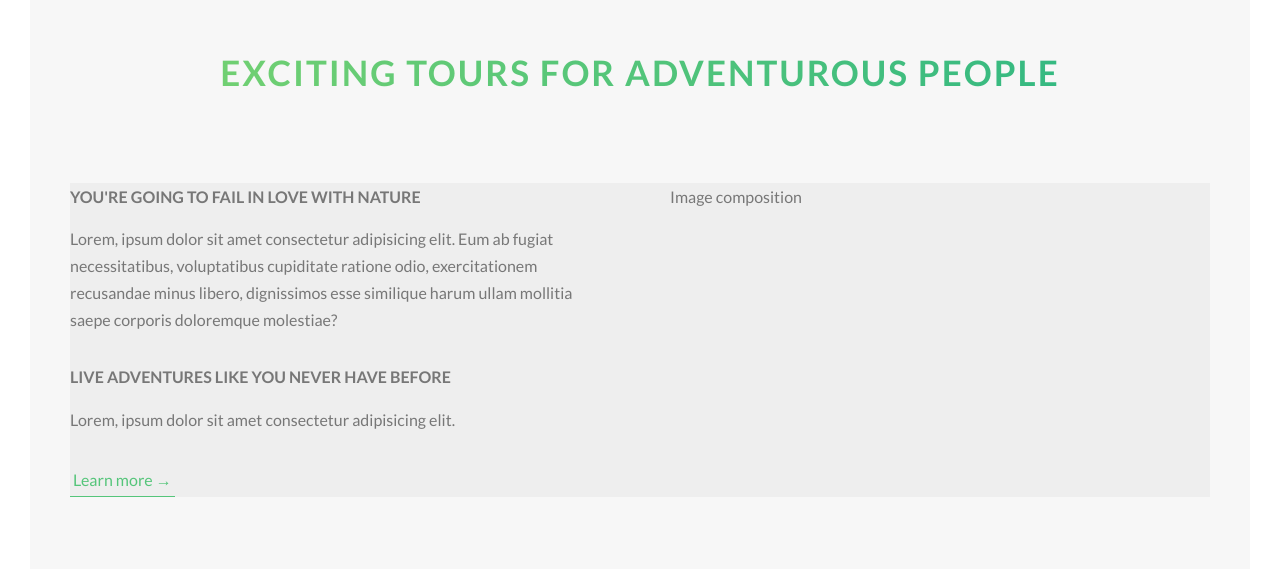
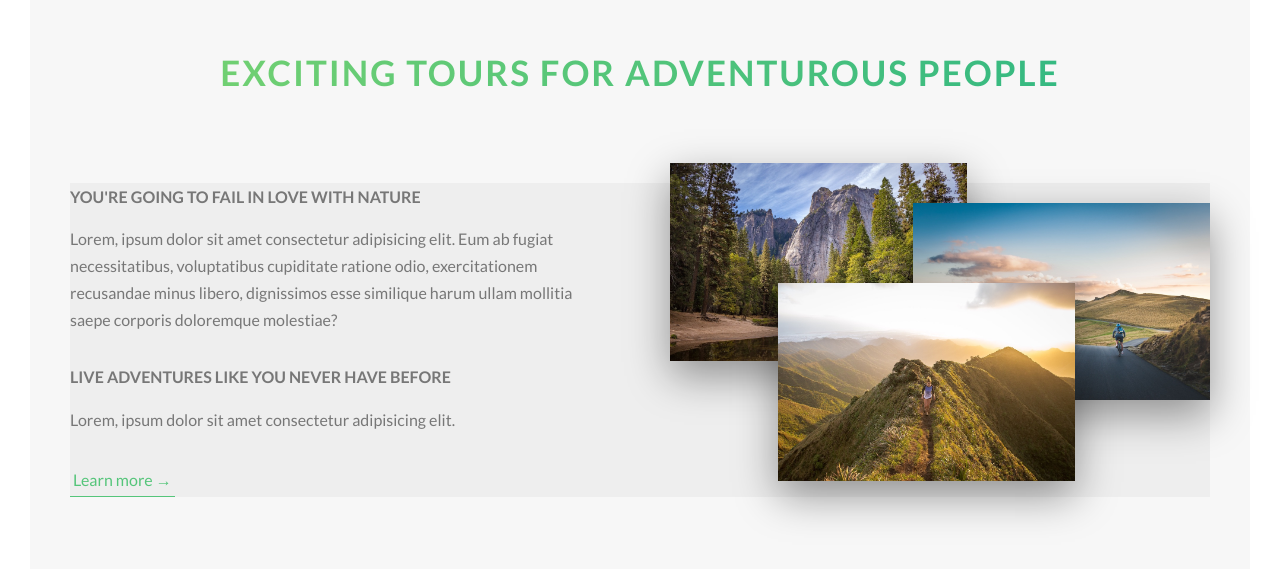
Before and after one commit to annguyen0505/css-trainning, a website: page index.html in a window 1280 px wide. Shown: the part 997-1566 px from the top of the page. Drawn offline with Linux system fonts and the light colour scheme.

Commit message:
practive with composition components

```diff
--- a/index.html
+++ b/index.html
@@ -121,7 +121,13 @@
                     </p>
                     <a href="#" class="btn-text">Learn more &rarr;</a>
                 </div>
-                <div class="col-1-of-2">Image composition</div>
+                <div class="col-1-of-2">
+                    <div class="composition">
+                        <img src="/img/nat-1-large.jpg" alt="" class="composition__photo composition__photo--p1">
+                        <img src="/img/nat-2-large.jpg" alt="" class="composition__photo composition__photo--p2">
+                        <img src="/img/nat-3-large.jpg" alt="" class="composition__photo composition__photo--p3" composition__photo--p1>
+                    </div>
+                </div>
             </div>
         </section>
     </main>
--- /dev/null
+++ b/sass/components/_composition.scss
@@ -0,0 +1,39 @@
+.composition {
+    position: relative;
+
+    &__photo {
+        width: 55%;
+        position: absolute;
+        box-shadow: 0 1.5rem 4rem rgba($color-black, .4);
+        z-index: 10;
+        transition: all .2s;
+
+        &--p1 {
+            left: 0;
+            top: -2rem;
+        }
+
+        &--p2 {
+            top: 2rem;
+            right: 0;
+        }
+
+        &--p3 {
+            left: 20%;
+            top: 10rem;
+        }
+
+
+        &:hover {
+            transform: scale(1.3) translateY(-.5rem);
+            outline: 1rem solid $color-primary;
+            outline-offset: 2rem;
+            z-index: 20;
+        }
+    }
+
+    // notice when the hover event effect
+    &:hover &__photo:not(:hover) {
+        transform: scale(.9);
+    }
+}
--- a/sass/main.scss
+++ b/sass/main.scss
@@ -6,7 +6,9 @@
 @import "base/animation";
 @import "base/typography";
 @import "base/utilities";
+
 @import "components/button";
+@import "components/composition";
 
 @import "layout/grid";
 @import "layout/header";
```
Also changed, not shown: css/main.css.
